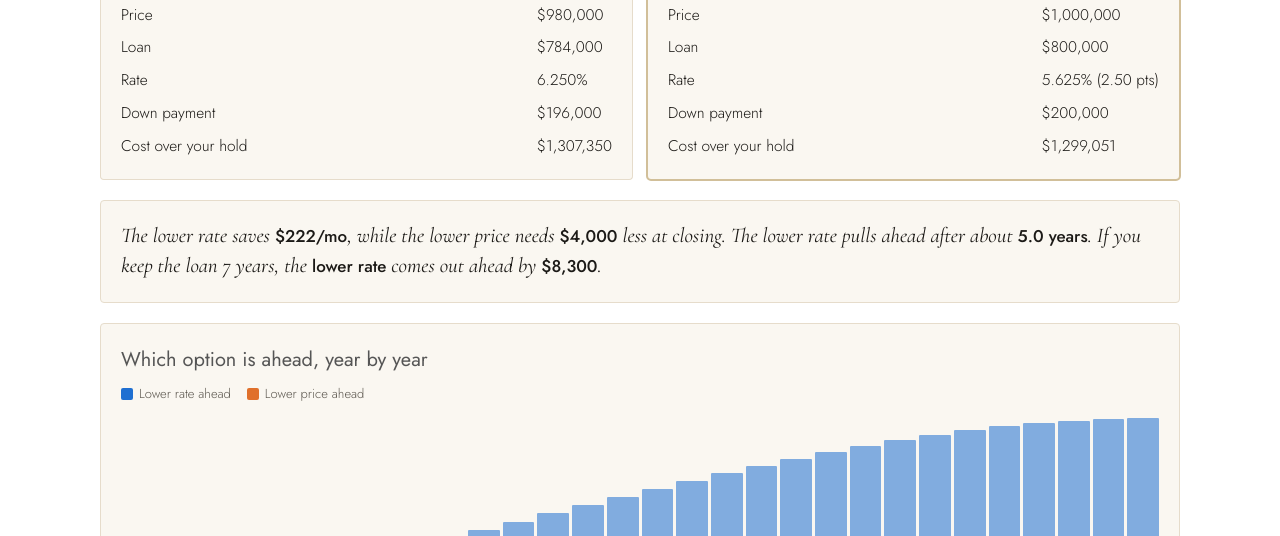
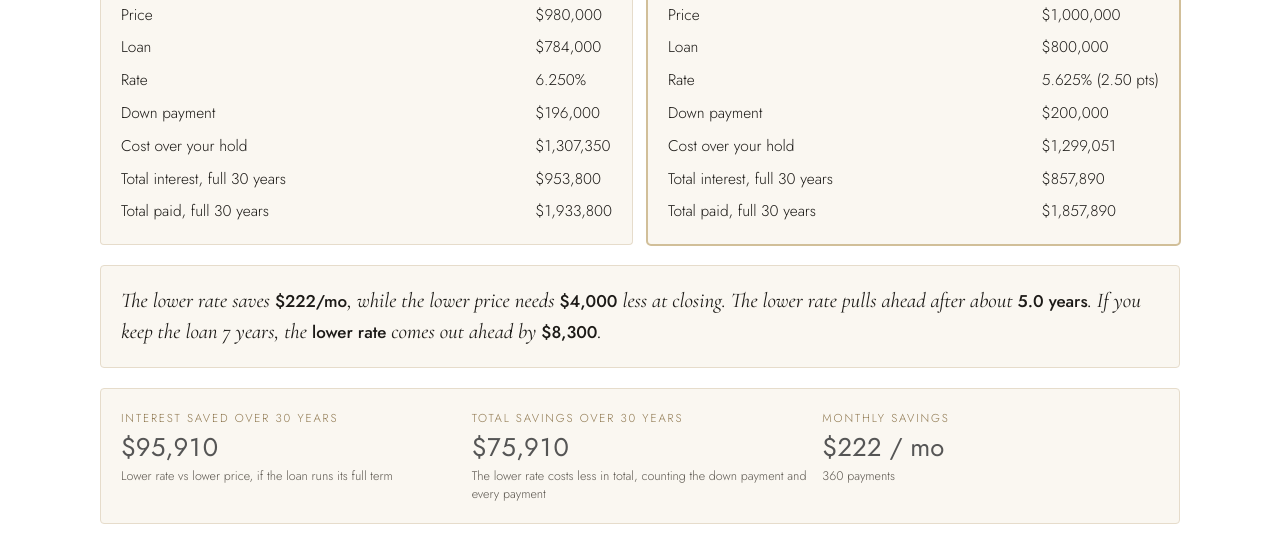
Before and after one commit to anikarenovnak/3roots, a plain HTML site: page buydown/index.html in a window 1280 px wide. Shown: the part 587-1123 px from the top of the page. Drawn offline with nearby package versions, Linux system fonts and the light colour scheme.

Commit message:
Buydown calculator: add full 30-year totals
Co-Authored-By: Claude Opus 5.5 <noreply@anthropic.com>

```diff
--- a/buydown/index.html
+++ b/buydown/index.html
@@ -199,19 +199,25 @@ button:hover { background: #c4b088; }
       <h2>Lower price<span class="badge" id="wA" hidden>Better</span></h2>
       <div class="big" id="pa"></div>
       <dl class="card-dl" style="display:grid;grid-template-columns:1fr auto;gap:8px 12px;margin:0">
-        <dt>Price</dt><dd id="xa1"></dd><dt>Loan</dt><dd id="xa2"></dd><dt>Rate</dt><dd id="xa3"></dd><dt>Down payment</dt><dd id="xa4"></dd><dt>Cost over your hold</dt><dd id="xa5"></dd>
+        <dt>Price</dt><dd id="xa1"></dd><dt>Loan</dt><dd id="xa2"></dd><dt>Rate</dt><dd id="xa3"></dd><dt>Down payment</dt><dd id="xa4"></dd><dt>Cost over your hold</dt><dd id="xa5"></dd><dt>Total interest, full 30 years</dt><dd id="xa6"></dd><dt>Total paid, full 30 years</dt><dd id="xa7"></dd>
       </dl>
     </div>
     <div class="panel opt" id="kB" style="--c: var(--low)">
       <h2>Lower rate<span class="badge" id="wB" hidden>Better</span></h2>
       <div class="big" id="pb"></div>
       <dl class="card-dl" style="display:grid;grid-template-columns:1fr auto;gap:8px 12px;margin:0">
-        <dt>Price</dt><dd id="xb1"></dd><dt>Loan</dt><dd id="xb2"></dd><dt>Rate</dt><dd id="xb3"></dd><dt>Down payment</dt><dd id="xb4"></dd><dt>Cost over your hold</dt><dd id="xb5"></dd>
+        <dt>Price</dt><dd id="xb1"></dd><dt>Loan</dt><dd id="xb2"></dd><dt>Rate</dt><dd id="xb3"></dd><dt>Down payment</dt><dd id="xb4"></dd><dt>Cost over your hold</dt><dd id="xb5"></dd><dt>Total interest, full 30 years</dt><dd id="xb6"></dd><dt>Total paid, full 30 years</dt><dd id="xb7"></dd>
       </dl>
     </div>
   </section>
 
   <section class="panel" aria-label="Verdict"><p class="verdict" id="verdict"></p></section>
+
+  <section class="panel stats" aria-label="Over the full loan">
+    <div class="stat"><div class="k">Interest saved over 30 years</div><div class="v" id="s1"></div><div class="hint">Lower rate vs lower price, if the loan runs its full term</div></div>
+    <div class="stat"><div class="k">Total savings over 30 years</div><div class="v" id="s2"></div><div class="hint" id="s2h"></div></div>
+    <div class="stat"><div class="k">Monthly savings</div><div class="v" id="s3"></div><div class="hint">360 payments</div></div>
+  </section>
 
   <section class="panel" aria-labelledby="chH">
     <h2 id="chH">Which option is ahead, year by year</h2>
@@ -265,6 +271,11 @@ button:hover { background: #c4b088; }
     $('pa').textContent = f(PA) + ' / mo'; $('pb').textContent = f(PB) + ' / mo';
     $('xa1').textContent = f(P - c); $('xa2').textContent = f(LA); $('xa3').textContent = r.toFixed(3) + '%'; $('xa4').textContent = f(DA); $('xa5').textContent = f(cost(DA, LA, r, PA, y * 12));
     $('xb1').textContent = f(P); $('xb2').textContent = f(LB); $('xb3').textContent = rB.toFixed(3) + '% (' + pts.toFixed(2) + ' pts)'; $('xb4').textContent = f(DB); $('xb5').textContent = f(cost(DB, LB, rB, PB, y * 12));
+    $('xa6').textContent = f(PA * 360 - LA); $('xb6').textContent = f(PB * 360 - LB);
+    $('xa7').textContent = f(DA + PA * 360); $('xb7').textContent = f(DB + PB * 360);
+    const iS = (PA * 360 - LA) - (PB * 360 - LB), tS = (DA + PA * 360) - (DB + PB * 360);
+    $('s1').textContent = f(iS); $('s2').textContent = f(Math.abs(tS)); $('s2h').textContent = (tS >= 0 ? 'The lower rate costs less in total' : 'The lower price costs less in total') + ', counting the down payment and every payment';
+    $('s3').textContent = f(Math.abs(PA - PB)) + ' / mo';
     let be = 0; for (let m = 1; m <= 360; m++) { if (adv(m) >= 0) { be = m; break; } }
     const a = adv(y * 12), bWins = a >= 0;
     $('kA').classList.toggle('win', !bWins); $('kB').classList.toggle('win', bWins); $('wA').hidden = bWins; $('wB').hidden = !bWins;
```
